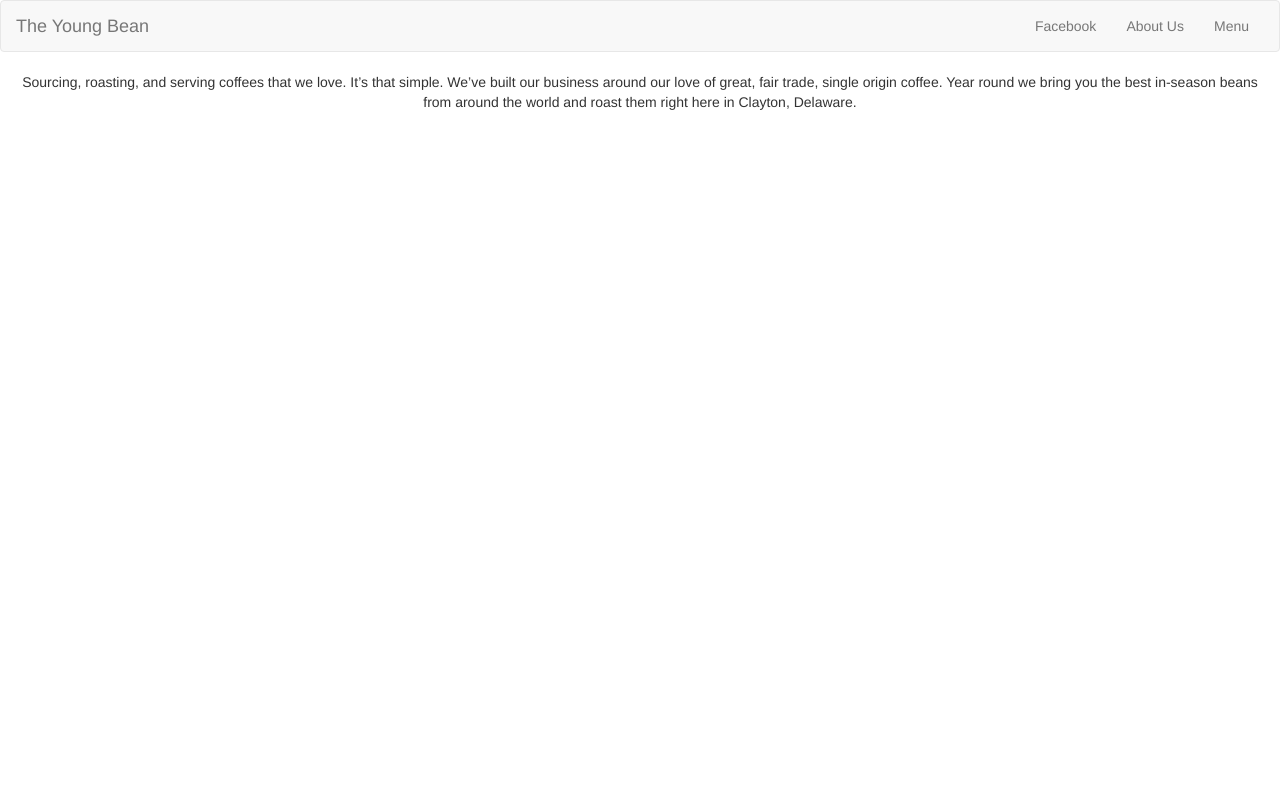
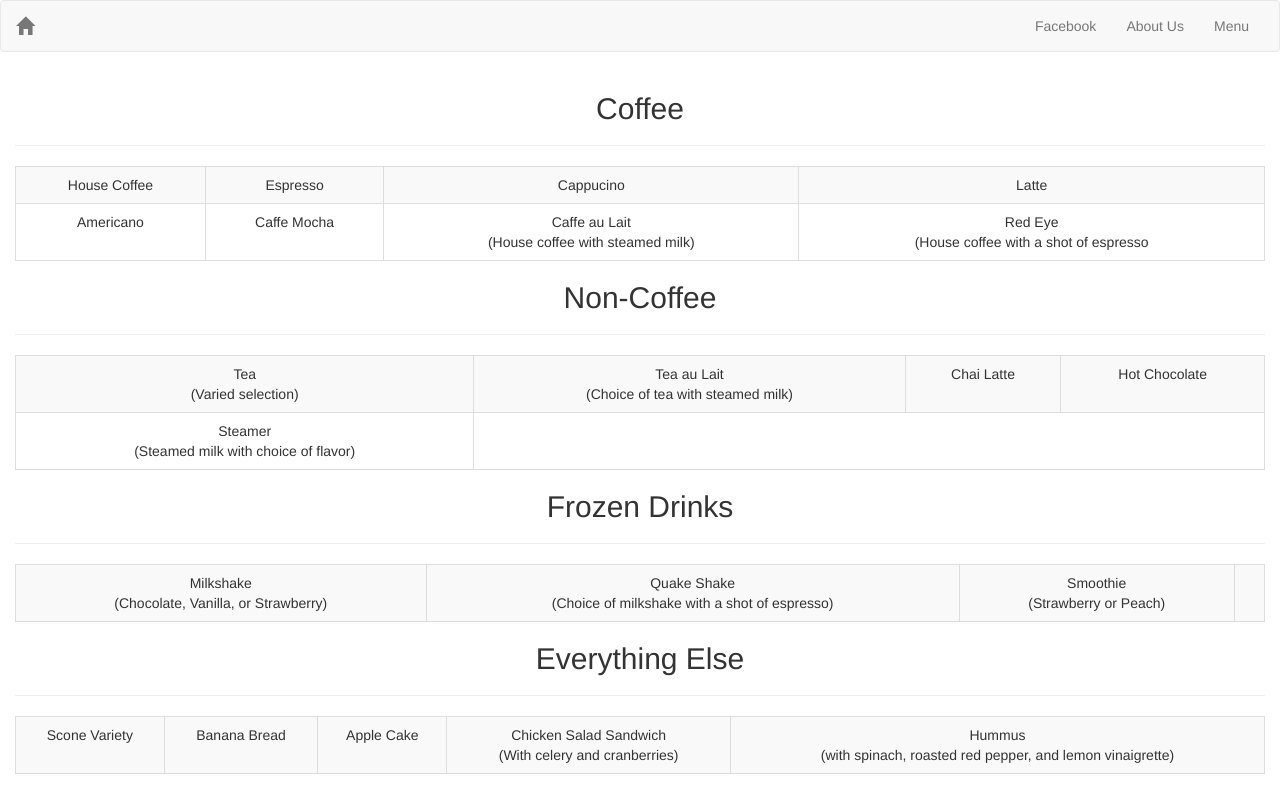
Before and after one commit to ChangingtheSpectrum/TheYoungBean, a Django app: page /our-menu/ in a window 1280 px wide. Run offline with Django 3.2, Linux system fonts and the light colour scheme; some libraries are stand-ins or nearby versions.

Commit message:
Fully fleshed it out, but still could look prettier

```diff
--- a/sitepages/templates/sitepages/our-menu.html
+++ b/sitepages/templates/sitepages/our-menu.html
@@ -2,6 +2,62 @@
 
 {% block content %}
 
-<p class="text-center">Sourcing, roasting, and serving coffees that we love. It’s that simple. We’ve built our business around our love of great, fair trade, single origin coffee. Year round we bring you the best in-season beans from around the world and roast them right here in Clayton, Delaware.</p>
+<h2 class="text-center">Coffee</h2>
+
+<table class="table table-bordered table-striped text-center">
+	<tr>
+		<td>House Coffee</td>
+		<td>Espresso</td>
+		<td>Cappucino</td>
+		<td>Latte</td>
+	</tr>
+	<hr/>
+	<tr>
+		<td>Americano</td>
+		<td>Caffe Mocha</td>
+		<td>Caffe au Lait <br/> (House coffee with steamed milk)</td>
+		<td>Red Eye <br/> (House coffee with a shot of espresso</td>
+	</tr>
+</table>
+
+<h2 class="text-center">Non-Coffee</h2>
+
+<table class="table table-bordered table-striped text-center">
+	<tr>
+		<td>Tea <br/> (Varied selection)</td>
+		<td>Tea au Lait <br/> (Choice of tea with steamed milk)</td>
+		<td>Chai Latte</td>
+		<td>Hot Chocolate</td>
+	</tr>
+	<hr/>
+	<tr>
+		<td>Steamer <br/> (Steamed milk with choice of flavor)</td>
+	</tr>
+</table>
+
+<h2 class="text-center">Frozen Drinks</h2>
+<hr/>
+
+<table class="table table-bordered table-striped text-center">
+	<tr>
+		<td>Milkshake <br/> (Chocolate, Vanilla, or Strawberry)</td>
+		<td>Quake Shake <br/> (Choice of milkshake with a shot of espresso)</td>
+		<td>Smoothie <br/> (Strawberry or Peach)</td>
+		<td></td>
+	</tr>
+</table>
+
+<h2 class="text-center">Everything Else</h2>
+<hr/>
+
+<table class="table table-bordered table-striped text-center">
+	<tr>
+		<td>Scone Variety</td>
+		<td>Banana Bread</td>
+		<td>Apple Cake</td>
+		<td>Chicken Salad Sandwich <br/> (With celery and cranberries)</td>
+		<td>Hummus <br/> (with spinach, roasted red pepper, and lemon vinaigrette)</td>
+	</tr>
+</table>
 
 {% endblock %}
--- a/templates/base.html
+++ b/templates/base.html
@@ -27,7 +27,7 @@
 		        <span class="icon-bar"></span>
 		        <span class="icon-bar"></span>
 	      	</button>
-	      <a class="navbar-brand" href="{% url 'home' %}">The Young Bean</a>
+	      <a class="navbar-brand" href="{% url 'home' %}"><span class="glyphicon glyphicon-home" aria-hidden="true"></span></a>
 	    </div>
 	    <div class="collapse navbar-collapse" id="mynav">
       		<ul class="nav navbar-nav navbar-right">
```
Also changed, not shown: sitepages/templates/sitepages/about-us.html (+10 -1 lines), sitepages/static/sitepages/youngbeancoffee.jpg (added).
